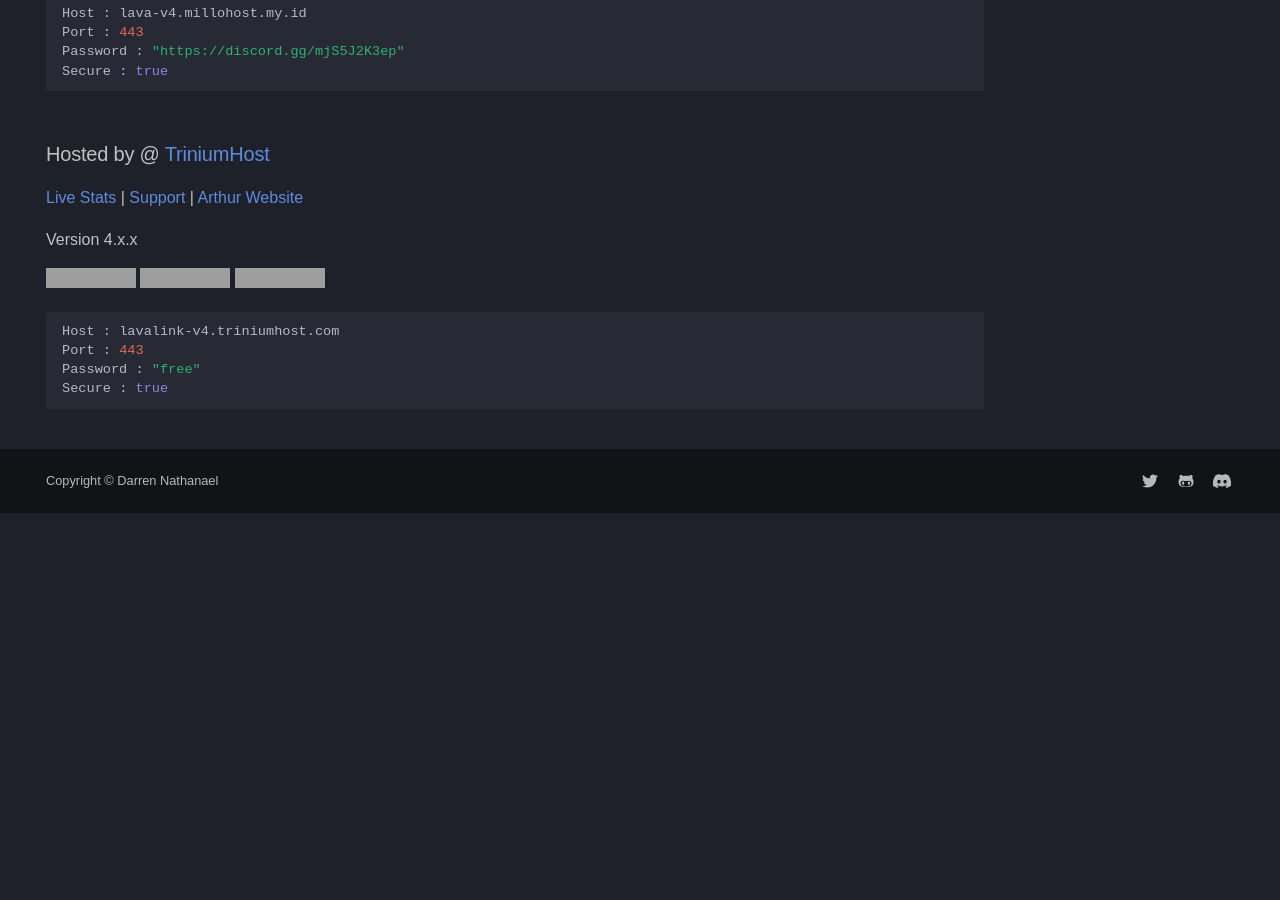
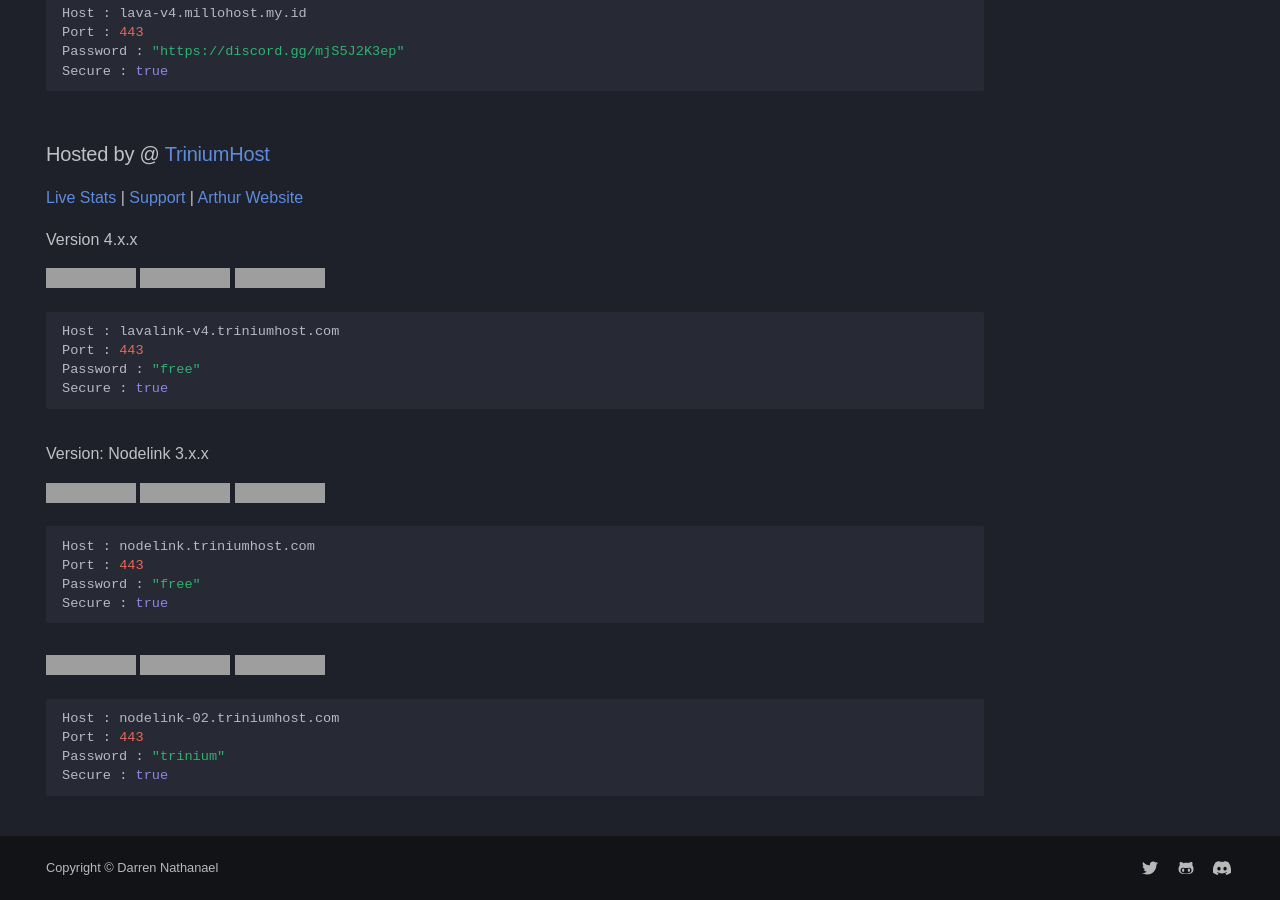
Before and after one commit to DarrenOfficial/lavalink-list, an MkDocs documentation site: the page built from docs/SSL/Lavalink-SSL.md, in a window 1280 px wide and 900 px high, scrolled down 1054 px. Built offline with MkDocs 1.6.1 and Material for MkDocs 9.7.7, drawn with Linux system fonts in a browser that asks for light colours; some web fonts are replaced; comment, search, counter and statistics services are not loaded; a style sheet for code colours, icons or effects is not loaded; before the commit the page ends 1567 px from its top, so only the background shows below that; grey boxes are pictures that could not be loaded.

Commit message:
Update Lavalink-SSL.md with Nodelink details
Added additional Nodelink configurations and status badges.

````diff
--- a/docs/SSL/Lavalink-SSL.md
+++ b/docs/SSL/Lavalink-SSL.md
@@ -67,3 +67,21 @@ Port : 443
 Password : "free"
 Secure : true
 ```
+
+Version: Nodelink 3.x.x
+
+![Status](https://lavalink-api-status.triniumhost.com/nodelink/badge/status) ![Load](https://lavalink-api-status.triniumhost.com/nodelink/badge/load) ![Players](https://lavalink-api-status.triniumhost.com/nodelink/badge/connections)
+```bash
+Host : nodelink.triniumhost.com
+Port : 443
+Password : "free"
+Secure : true
+```
+
+![Status](https://lavalink-api-status.triniumhost.com/nodelink_canary/badge/status) ![Load](https://lavalink-api-status.triniumhost.com/nodelink_canary/badge/load) ![Players](https://lavalink-api-status.triniumhost.com/nodelink_canary/badge/connections)
+```bash
+Host : nodelink-02.triniumhost.com
+Port : 443
+Password : "trinium"
+Secure : true
+```
````
